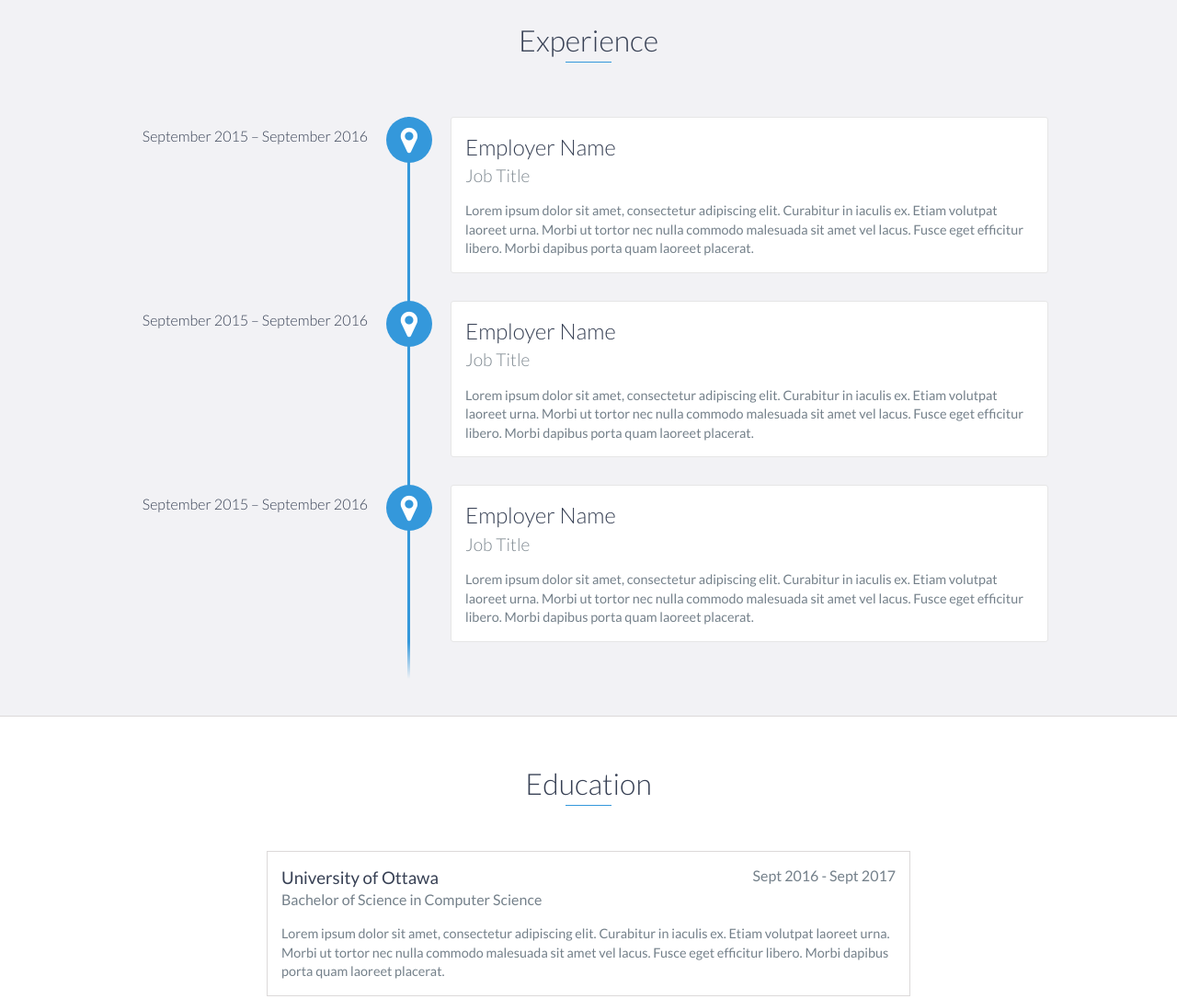
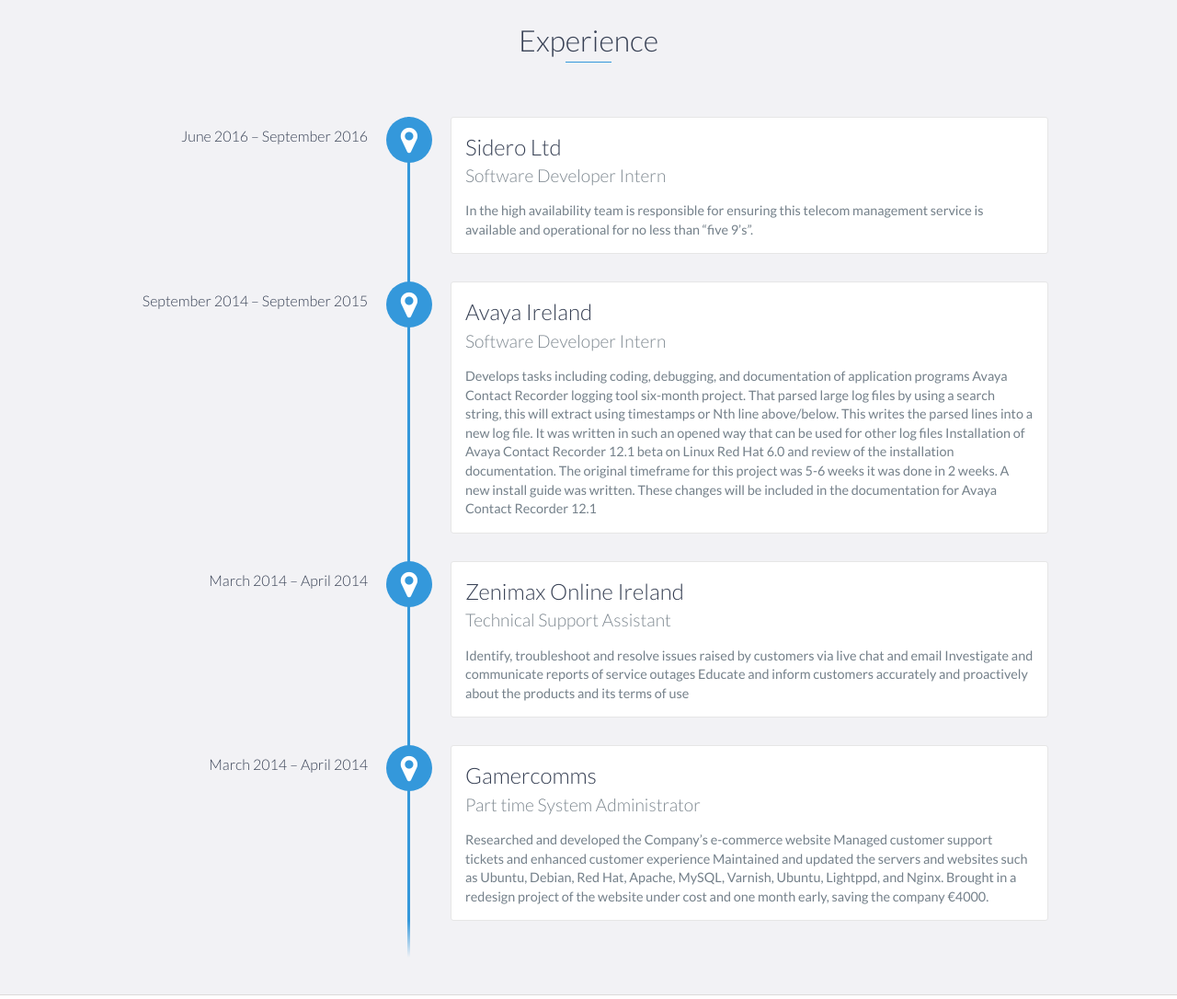
Before and after one commit to ShaneCunn/Cv-dev, a plain HTML site: page index.html in a window 1280 px wide. Shown: the part 1140-2226 px from the top of the page at 92% size. Drawn offline with nearby package versions, Linux system fonts and the light colour scheme.

Commit message:
add work experience section

```diff
--- a/index.html
+++ b/index.html
@@ -73,9 +73,14 @@
             </div>
             <div class="col-md-8">
                 <p>
-                        Lorem ipsum dolor sit amet, consectetur adipiscing elit. Curabitur in iaculis ex. Etiam volutpat laoreet urna. Morbi ut tortor nec nulla commodo malesuada sit amet vel lacus. Fusce eget efficitur libero. Morbi dapibus porta quam laoreet placerat. Donec
-                        eu vehicula neque. Donec viverra lorem nunc, tempus euismod eros sollicitudin ut. Quisque et tincidunt libero. Donec id pharetra justo. Proin euismod lacinia dolor, eu scelerisque justo tempus pharetra. Vivamus nunc justo, finibus
-                        ut nisl sed, euismod rhoncus nulla. Proin sed magna egestas, egestas ante et, congue eros. In consequat, mauris dapibus tincidunt suscipit, ex libero aliquet diam, at maximus risus enim non leo.
+                    Lorem ipsum dolor sit amet, consectetur adipiscing elit. Curabitur in iaculis ex. Etiam volutpat
+                    laoreet urna. Morbi ut tortor nec nulla commodo malesuada sit amet vel lacus. Fusce eget efficitur
+                    libero. Morbi dapibus porta quam laoreet placerat. Donec
+                    eu vehicula neque. Donec viverra lorem nunc, tempus euismod eros sollicitudin ut. Quisque et
+                    tincidunt libero. Donec id pharetra justo. Proin euismod lacinia dolor, eu scelerisque justo tempus
+                    pharetra. Vivamus nunc justo, finibus
+                    ut nisl sed, euismod rhoncus nulla. Proin sed magna egestas, egestas ante et, congue eros. In
+                    consequat, mauris dapibus tincidunt suscipit, ex libero aliquet diam, at maximus risus enim non leo.
                 </p>
             </div>
         </div>
@@ -86,27 +91,48 @@
 <div id="experience" class="background-alt">
     <h2 class="heading">Experience</h2>
     <div id="experience-timeline">
-            <div data-date="September 2015 – September 2016">
-                <h3>Employer Name</h3>
-                <h4>Job Title</h4>
+        <div data-date="June 2016 – September 2016">
+            <h3>Sidero Ltd</h3>
+            <h4>Software Developer Intern</h4>
             <p>
-                    Lorem ipsum dolor sit amet, consectetur adipiscing elit. Curabitur in iaculis ex. Etiam volutpat laoreet urna. Morbi ut tortor nec nulla commodo malesuada sit amet vel lacus. Fusce eget efficitur libero. Morbi dapibus porta quam laoreet placerat.
+                In the high availability team is responsible for ensuring this telecom management service is available
+                and operational for no less than “five 9’s”. </p>
+        </div>
+
+        <div data-date="September 2014 – September 2015">
+            <h3>Avaya Ireland</h3>
+            <h4>Software Developer Intern</h4>
+            <p>
+                Develops tasks including coding, debugging, and documentation of application programs
+                Avaya Contact Recorder logging tool six-month project. That parsed large log files by using a search
+                string, this will extract using timestamps or Nth line above/below. This writes the parsed lines into a
+                new log file. It was written in such an opened way that can be used for other log files
+                Installation of Avaya Contact Recorder 12.1 beta on Linux Red Hat 6.0 and review of the installation
+                documentation. The original timeframe for this project was 5-6 weeks it was done in 2 weeks. A new
+                install guide was written. These changes will be included in the documentation for Avaya Contact
+                Recorder 12.1
             </p>
         </div>
 
-            <div data-date="September 2015 – September 2016">
-                <h3>Employer Name</h3>
-                <h4>Job Title</h4>
+        <div data-date="March 2014 – April 2014">
+            <h3>Zenimax Online Ireland</h3>
+            <h4>Technical Support Assistant</h4>
             <p>
-                    Lorem ipsum dolor sit amet, consectetur adipiscing elit. Curabitur in iaculis ex. Etiam volutpat laoreet urna. Morbi ut tortor nec nulla commodo malesuada sit amet vel lacus. Fusce eget efficitur libero. Morbi dapibus porta quam laoreet placerat.
+                Identify, troubleshoot and resolve issues raised by customers via live chat and email
+                Investigate and communicate reports of service outages
+                Educate and inform customers accurately and proactively about the products and its terms of use
             </p>
         </div>
 
-            <div data-date="September 2015 – September 2016">
-                <h3>Employer Name</h3>
-                <h4>Job Title</h4>
+        <div data-date="March 2014 – April 2014">
+            <h3>Gamercomms</h3>
+            <h4>Part time System Administrator</h4>
             <p>
-                    Lorem ipsum dolor sit amet, consectetur adipiscing elit. Curabitur in iaculis ex. Etiam volutpat laoreet urna. Morbi ut tortor nec nulla commodo malesuada sit amet vel lacus. Fusce eget efficitur libero. Morbi dapibus porta quam laoreet placerat.
+                Researched and developed the Company’s e-commerce website
+                Managed customer support tickets and enhanced customer experience
+                Maintained and updated the servers and websites such as Ubuntu, Debian, Red Hat, Apache, MySQL, Varnish,
+                Ubuntu, Lightppd, and Nginx.
+                Brought in a redesign project of the website under cost and one month early, saving the company €4000.
             </p>
         </div>
     </div>
@@ -118,17 +144,19 @@
     <div class="education-block">
         <h3>University of Ottawa</h3>
         <span class="education-date">Sept 2016 - Sept 2017</span>
-            <h4>Bachelor of Science in Computer Science</h4>
+        <h4>Bachelor of Science in Computer Science in Information Technology Support</h4>
         <p>
-                Lorem ipsum dolor sit amet, consectetur adipiscing elit. Curabitur in iaculis ex. Etiam volutpat laoreet urna. Morbi ut tortor nec nulla commodo malesuada sit amet vel lacus. Fusce eget efficitur libero. Morbi dapibus porta quam laoreet placerat.
+            Lorem ipsum dolor sit amet, consectetur adipiscing elit. Curabitur in iaculis ex. Etiam volutpat laoreet
+            urna. Morbi ut tortor nec nulla commodo malesuada sit amet vel lacus. Fusce eget efficitur libero. Morbi
+            dapibus porta quam laoreet placerat.
         </p>
     </div>
     <!-- End .education-block -->
 
     <div class="education-block">
-            <h3>University of Ottawa</h3>
+        <h3>National University of Ireland Galway</h3>
         <span class="education-date">Sept 2016 - Sept 2017</span>
-            <h4>Bachelor of Science in Computer Science</h4>
+        <h4>Higher Diploma in Software Design and Development(Industry Stream)</h4>
         <ul>
             <li>
                 Lorem ipsum dolor sit amet, consectetur adipiscing elit.
@@ -151,13 +179,15 @@
         <div class="row">
             <div class="project shadow-large">
                 <div class="project-image">
-                        <img src="images/project.jpg" />
+                    <img src="images/project.jpg"/>
                 </div>
                 <!-- End .project-image -->
                 <div class="project-info">
                     <h3>Project Name Here</h3>
                     <p>
-                            Lorem ipsum dolor sit amet, consectetur adipiscing elit. Curabitur in iaculis ex. Etiam volutpat laoreet urna. Morbi ut tortor nec nulla commodo malesuada sit amet vel lacus. Fusce eget efficitur libero. Morbi dapibus porta quam laoreet placerat.
+                        Lorem ipsum dolor sit amet, consectetur adipiscing elit. Curabitur in iaculis ex. Etiam volutpat
+                        laoreet urna. Morbi ut tortor nec nulla commodo malesuada sit amet vel lacus. Fusce eget
+                        efficitur libero. Morbi dapibus porta quam laoreet placerat.
                     </p>
                     <a href="#">View Project</a>
                 </div>
@@ -167,13 +197,15 @@
 
             <div class="project shadow-large">
                 <div class="project-image">
-                        <img src="images/project.jpg" />
+                    <img src="images/project.jpg"/>
                 </div>
                 <!-- End .project-image -->
                 <div class="project-info">
                     <h3>Project Name Here</h3>
                     <p>
-                            Lorem ipsum dolor sit amet, consectetur adipiscing elit. Curabitur in iaculis ex. Etiam volutpat laoreet urna. Morbi ut tortor nec nulla commodo malesuada sit amet vel lacus. Fusce eget efficitur libero. Morbi dapibus porta quam laoreet placerat.
+                        Lorem ipsum dolor sit amet, consectetur adipiscing elit. Curabitur in iaculis ex. Etiam volutpat
+                        laoreet urna. Morbi ut tortor nec nulla commodo malesuada sit amet vel lacus. Fusce eget
+                        efficitur libero. Morbi dapibus porta quam laoreet placerat.
                     </p>
                     <a href="#">View Project</a>
                 </div>
@@ -222,7 +254,7 @@
     <h2>Get in Touch</h2>
     <div id="contact-form">
         <form method="POST" action="https://formspree.io/email@email.com">
-                <input type="hidden" name="_subject" value="Contact request from personal website" />
+            <input type="hidden" name="_subject" value="Contact request from personal website"/>
             <input type="email" name="_replyto" placeholder="Your email" required>
             <textarea name="message" placeholder="Your message" required></textarea>
             <button type="submit">Send</button>
@@ -248,19 +280,23 @@
             <div class="col-sm-5 social">
                 <ul>
                     <li>
-                            <a href="https://github.com/" target="_blank"><i class="fa fa-github" aria-hidden="true"></i></a>
+                        <a href="https://github.com/" target="_blank"><i class="fa fa-github"
+                                                                         aria-hidden="true"></i></a>
                     </li>
                     <li>
-                            <a href="https://stackoverflow.com/" target="_blank"><i class="fa fa-stack-overflow" aria-hidden="true"></i></a>
+                        <a href="https://stackoverflow.com/" target="_blank"><i class="fa fa-stack-overflow"
+                                                                                aria-hidden="true"></i></a>
                     </li>
                     <li>
-                            <a href="https://www.facebook.com/" target="_blank"><i class="fa fa-facebook" aria-hidden="true"></i></a>
+                        <a href="https://www.facebook.com/" target="_blank"><i class="fa fa-facebook"
+                                                                               aria-hidden="true"></i></a>
                     </li>
                     <li>
                         <a href="https://twitter.com/" target="_blank"><i class="fa fa-twitter" aria-hidden="true"></i></a>
                     </li>
                     <li>
-                            <a href="https://plus.google.com/" target="_blank"><i class="fa fa-google-plus" aria-hidden="true"></i></a>
+                        <a href="https://plus.google.com/" target="_blank"><i class="fa fa-google-plus"
+                                                                              aria-hidden="true"></i></a>
                     </li>
                 </ul>
             </div>
```
Lines whose indentation alone changed are shown as unchanged.
